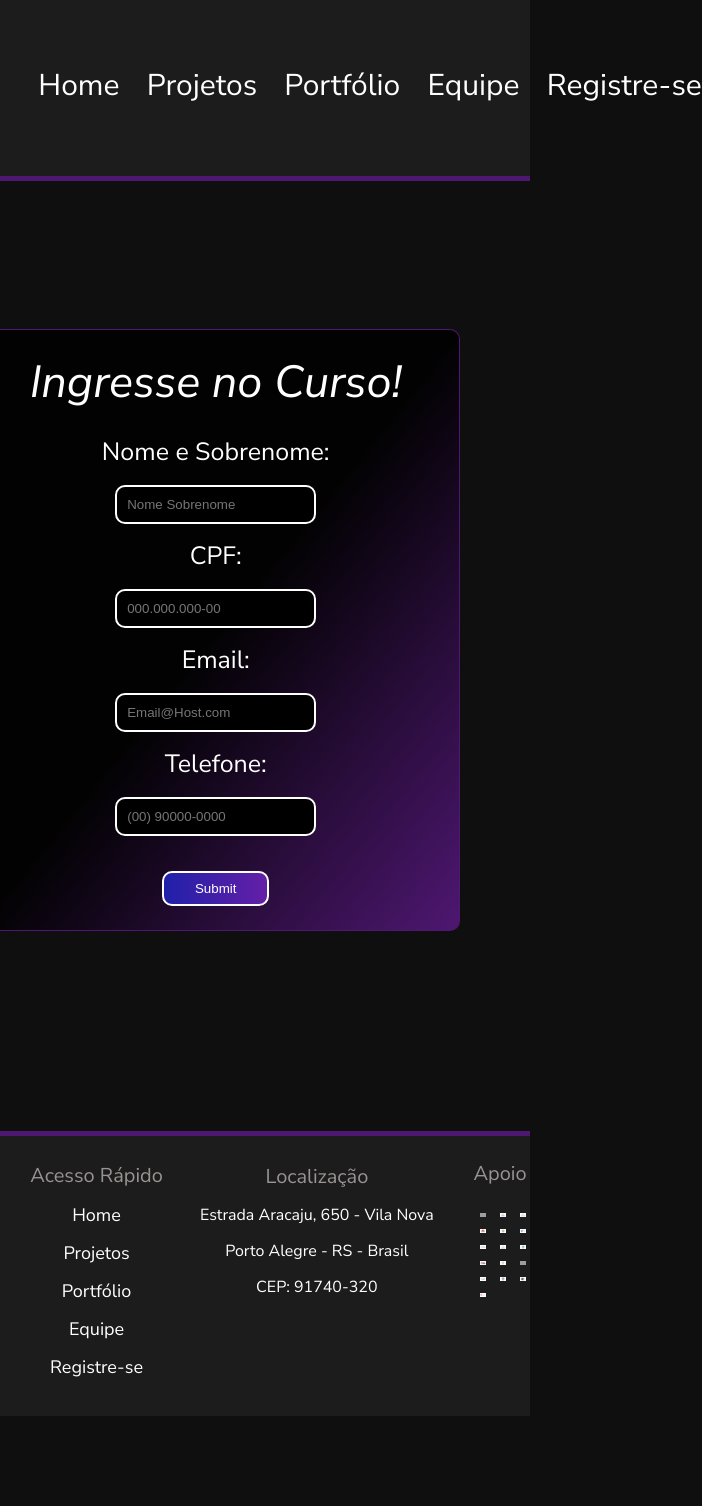
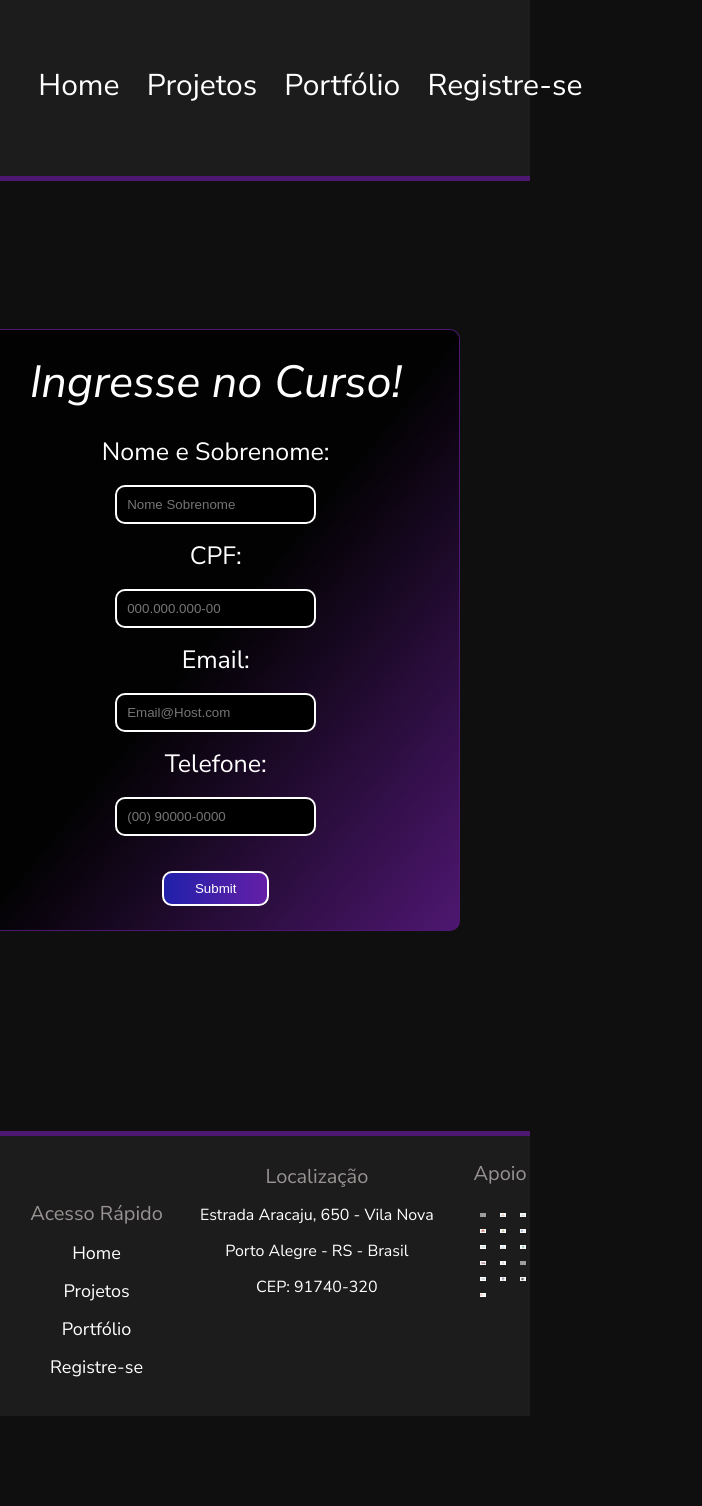
Before and after one commit to Teteu3511/Desenvolvimento-de-Jogos, a plain HTML site: page registre.html in a window 1280 px wide. Shown: the full height of the page, 750-1452 px from the left, 702 px wide, since content can reach past the window. Drawn offline with Linux system fonts and the light colour scheme; grey boxes are pictures that could not be loaded.

Commit message:
Update registre.html

```diff
--- a/registre.html
+++ b/registre.html
@@ -33,7 +33,6 @@
                         <li><a href="index.html">Home</li></a>
                         <li><a href="projetos.html">Projetos</li></a>
                         <li><a href="portfolio.html">Portfólio</li></a>
-                        <li><a href="equipe.html">Equipe</li></a>
                         <li><a href="registre.html">Registre-se</li></a>
 
                     </ul>
@@ -102,7 +101,6 @@
                     <li><a href="index.html">Home</li></a>
                     <li><a href="projetos.html">Projetos</li></a>
                     <li><a href="portfolio.html">Portfólio</li></a>
-                    <li><a href="equipe.html">Equipe</li></a>
                     <li><a href="registre.html">Registre-se</li></a>
 
                 </ul>
```
